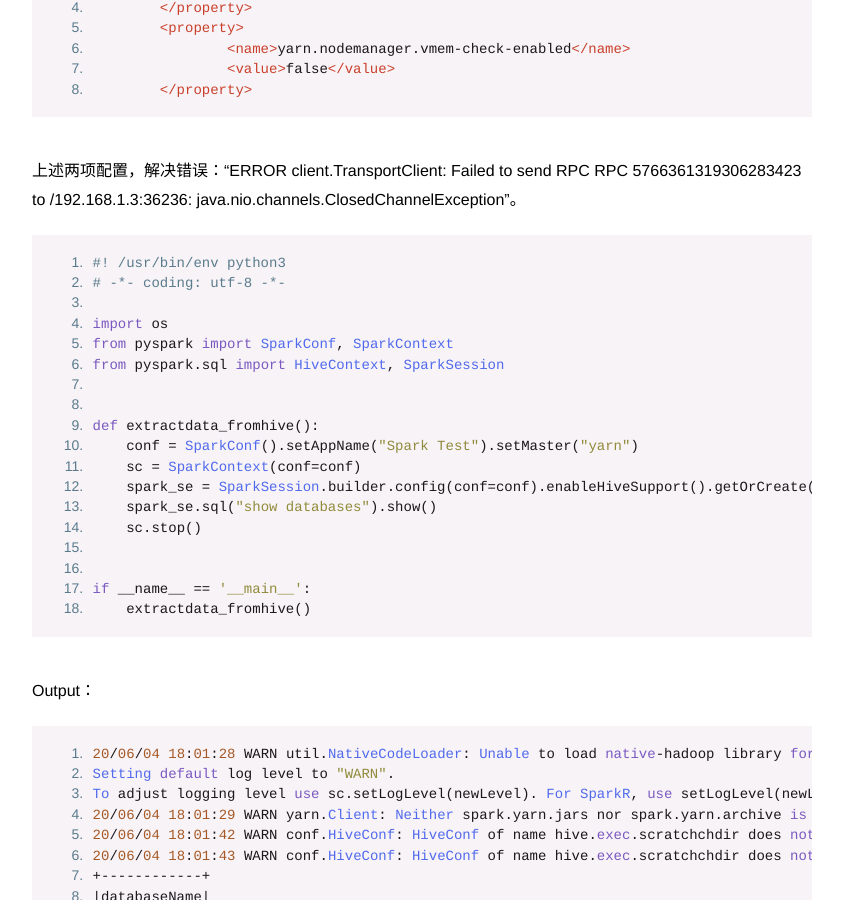
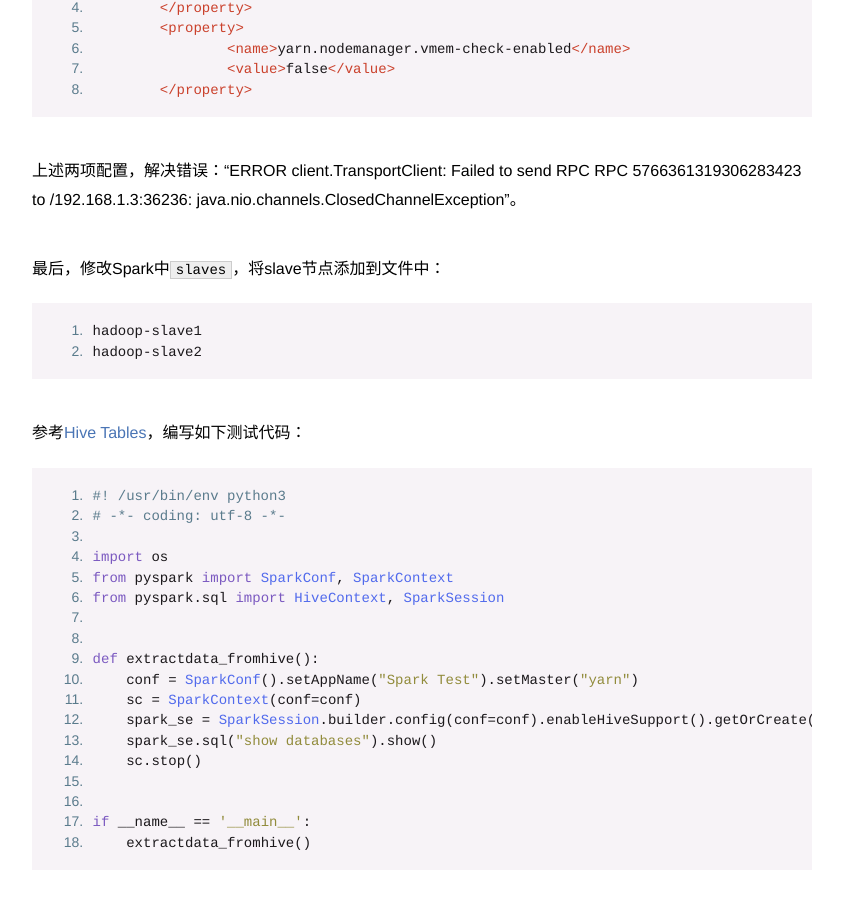
Before and after one commit to weilee460/weilee460.github.io, a Jekyll site: the page built from _posts/2020-03-11-hadoop-cluster-configuration.md, in a window 1280 px wide and 900 px high, scrolled down 24914 px. Shown: the whole window, without its empty margins (218-1061 px from the left). Built offline with Jekyll 4.4.1, drawn with Linux system fonts in a browser that asks for light colours.

Commit message:
add spark slaves config file.

````diff
--- a/_posts/2020-03-11-hadoop-cluster-configuration.md
+++ b/_posts/2020-03-11-hadoop-cluster-configuration.md
@@ -1108,6 +1108,15 @@ cp apache-hive-3.1.2-bin/conf/hive-site.xml spark-2.4.4-bin-hadoop2.6/conf
 
 上述两项配置，解决错误：“ERROR client.TransportClient: Failed to send RPC RPC 5766361319306283423 to /192.168.1.3:36236: java.nio.channels.ClosedChannelException”。
 
+最后，修改Spark中`slaves`，将slave节点添加到文件中：
+
+```xml
+hadoop-slave1
+hadoop-slave2
+```
+
+参考[Hive Tables](http://spark.apache.org/docs/latest/sql-data-sources-hive-tables.html)，编写如下测试代码：
+
 ```python
 #! /usr/bin/env python3
 # -*- coding: utf-8 -*-
@@ -1202,3 +1211,4 @@ javax.jdo.JDOFatalInternalException: Error creating transactional connection fac
 25. [LanguageManual SortBy](https://cwiki.apache.org/confluence/display/Hive/LanguageManual+SortBy)
 26. [hadoop3.0全分布式集群搭建](https://www.lousenjay.top/2018/08/21/hadoop3.0%E5%85%A8%E5%88%86%E5%B8%83%E5%BC%8F%E9%9B%86%E7%BE%A4%E6%90%AD%E5%BB%BA/)
 27. [ERROR 1819 (HY000): Your password does not satisfy the current policy requirements](https://www.cnblogs.com/ivictor/p/5142809.html)
+28. [Hive Tables](http://spark.apache.org/docs/latest/sql-data-sources-hive-tables.html)
````
